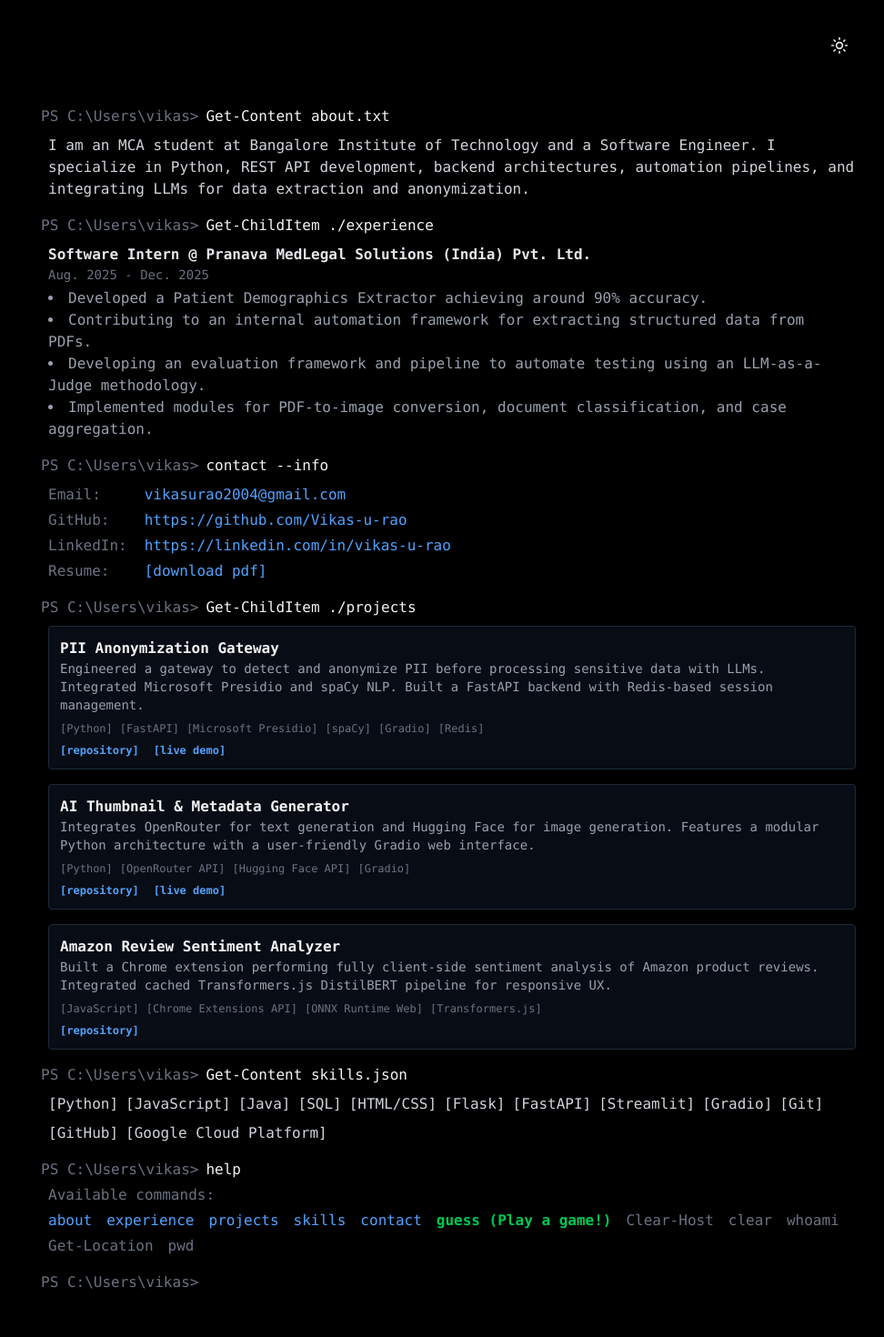
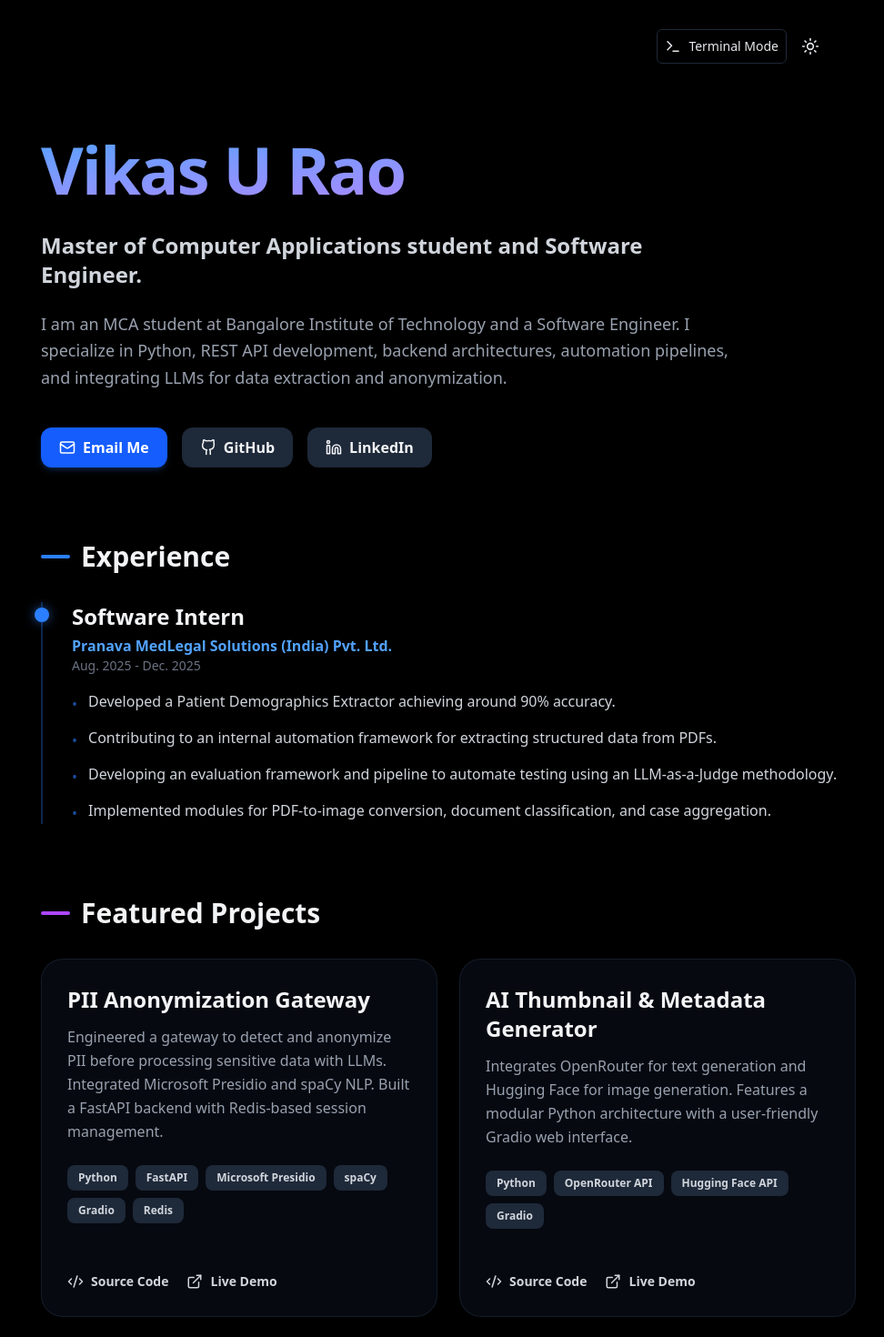
Before and after one commit to Vikas-u-rao/portfolio, a Next.js app: page / in a window 1280 px wide. Shown: the top 1470 px of the page at 91% size, without its empty margins (147-1119 px from the left). Built offline with nearby package versions, Linux system fonts and the light colour scheme.

Commit message:
feat: add premium visual portfolio and mode switcher

```diff
--- a/app/layout.tsx
+++ b/app/layout.tsx
@@ -1,9 +1,11 @@
 import type { Metadata, Viewport } from "next";
-import { JetBrains_Mono } from "next/font/google";
+import { Inter, JetBrains_Mono } from "next/font/google";
 import "./globals.css";
 import { ThemeProvider } from "@/components/ThemeProvider";
 import { ThemeToggle } from "@/components/ThemeToggle";
+import { ModeSwitcher } from "@/components/ModeSwitcher";
 
+const inter = Inter({ subsets: ["latin"], variable: "--font-inter" });
 const jetbrainsMono = JetBrains_Mono({
   variable: "--font-jetbrains-mono",
   subsets: ["latin"],
@@ -22,7 +24,7 @@ export const viewport: Viewport = {
 
 export const metadata: Metadata = {
   title: "Vikas U Rao — Portfolio",
-  description: "Terminal portfolio of Vikas U Rao. Software Engineer specializing in Python, REST APIs, backend architectures, and LLM integrations.",
+  description: "Portfolio of Vikas U Rao. Software Engineer specializing in Python, REST APIs, backend architectures, and LLM integrations.",
   metadataBase: new URL("https://vikasurao.dev"),
   openGraph: {
     title: "Vikas U Rao — Portfolio",
@@ -41,17 +43,20 @@ export default function RootLayout({
   children: React.ReactNode;
 }>) {
   return (
-    <html lang="en" className={`${jetbrainsMono.variable} antialiased`} suppressHydrationWarning>
+    <html lang="en" className={`${inter.variable} ${jetbrainsMono.variable} antialiased`} suppressHydrationWarning>
       <head>
         <link rel="dns-prefetch" href="https://fonts.googleapis.com" />
         <link rel="preconnect" href="https://fonts.gstatic.com" crossOrigin="anonymous" />
       </head>
-      <body className="bg-gray-50 dark:bg-black text-gray-800 dark:text-gray-300 font-mono min-h-screen p-4 md:p-8">
+      <body className="bg-gray-50 dark:bg-black text-gray-900 dark:text-gray-100 min-h-screen flex flex-col font-sans transition-colors duration-300">
         <ThemeProvider attribute="class" defaultTheme="dark" enableSystem={false}>
-          <div className="max-w-4xl mx-auto flex justify-end mb-4">
+          <div className="max-w-4xl w-full mx-auto flex justify-end p-4 md:p-8 pb-0">
+            <ModeSwitcher />
             <ThemeToggle />
           </div>
-          {children}
+          <main className="flex-grow p-4 md:px-8">
+            {children}
+          </main>
         </ThemeProvider>
       </body>
     </html>
--- a/app/page.tsx
+++ b/app/page.tsx
@@ -1,11 +1,121 @@
-import { TerminalInput } from "@/components/TerminalInput";
+import { portfolioData } from "@/lib/data";
+import { Mail, ExternalLink, Code2 } from "lucide-react";
 
-export default function TerminalPage() {
+// Simple SVG icons
+const GithubIcon = ({ size = 24 }: { size?: number }) => (
+  <svg xmlns="http://www.w3.org/2000/svg" width={size} height={size} viewBox="0 0 24 24" fill="none" stroke="currentColor" strokeWidth="2" strokeLinecap="round" strokeLinejoin="round"><path d="M15 22v-4a4.8 4.8 0 0 0-1-3.02c3.14-.35 6.44-1.54 6.44-7A5.44 5.44 0 0 0 20 4.77 5.07 5.07 0 0 0 19.91 1S18.73.65 16 2.48a13.38 13.38 0 0 0-7 0C6.27.65 5.09 1 5.09 1A5.07 5.07 0 0 0 5 4.77a5.44 5.44 0 0 0-1.5 3.78c0 5.42 3.3 6.61 6.44 7A3.37 3.37 0 0 0 9 18.13V22"></path></svg>
+);
+
+const LinkedinIcon = ({ size = 24 }: { size?: number }) => (
+  <svg xmlns="http://www.w3.org/2000/svg" width={size} height={size} viewBox="0 0 24 24" fill="none" stroke="currentColor" strokeWidth="2" strokeLinecap="round" strokeLinejoin="round"><path d="M16 8a6 6 0 0 1 6 6v7h-4v-7a2 2 0 0 0-2-2 2 2 0 0 0-2 2v7h-4v-7a6 6 0 0 1 6-6z"></path><rect x="2" y="9" width="4" height="12"></rect><circle cx="4" cy="4" r="2"></circle></svg>
+);
+
+export default function Home() {
   return (
-    <div className="font-mono max-w-4xl mx-auto flex flex-col gap-6 pb-20">
-      <div className="mt-8">
-        <TerminalInput />
-      </div>
+    <div className="max-w-4xl mx-auto flex flex-col gap-20 pb-20 font-sans">
+      {/* Hero Section */}
+      <section className="mt-8 flex flex-col gap-6">
+        <h1 className="text-5xl md:text-7xl font-extrabold tracking-tight bg-gradient-to-br from-blue-600 to-purple-600 dark:from-blue-400 dark:to-purple-400 text-transparent bg-clip-text pb-2">
+          {portfolioData.name}
+        </h1>
+        <p className="text-xl md:text-2xl text-gray-700 dark:text-gray-300 font-semibold max-w-2xl">
+          {portfolioData.tagline}
+        </p>
+        <p className="text-lg text-gray-600 dark:text-gray-400 max-w-3xl leading-relaxed">
+          {portfolioData.about}
+        </p>
+        <div className="flex flex-wrap gap-4 mt-4">
+          <a href={`mailto:${portfolioData.email}`} className="flex items-center gap-2 px-5 py-2.5 bg-blue-600 hover:bg-blue-700 text-white rounded-xl transition-all font-semibold shadow-md shadow-blue-500/20">
+            <Mail size={18} /> Email Me
+          </a>
+          <a href={portfolioData.socials.github} target="_blank" rel="noreferrer" className="flex items-center gap-2 px-5 py-2.5 bg-gray-200 dark:bg-gray-800 hover:bg-gray-300 dark:hover:bg-gray-700 rounded-xl transition-all font-semibold">
+            <GithubIcon size={18} /> GitHub
+          </a>
+          <a href={portfolioData.socials.linkedin} target="_blank" rel="noreferrer" className="flex items-center gap-2 px-5 py-2.5 bg-gray-200 dark:bg-gray-800 hover:bg-gray-300 dark:hover:bg-gray-700 rounded-xl transition-all font-semibold">
+            <LinkedinIcon size={18} /> LinkedIn
+          </a>
+        </div>
+      </section>
+
+      {/* Experience Section */}
+      <section className="flex flex-col gap-8">
+        <h2 className="text-3xl font-bold flex items-center gap-3">
+          <div className="w-8 h-1 bg-blue-500 rounded-full"></div>
+          Experience
+        </h2>
+        <div className="space-y-8">
+          {portfolioData.experience.map((exp, idx) => (
+            <div key={idx} className="relative pl-8 border-l-2 border-blue-500/20 dark:border-blue-500/30">
+              <div className="absolute w-4 h-4 bg-blue-500 rounded-full -left-[9px] top-1.5 shadow-[0_0_12px_rgba(59,130,246,0.6)]"></div>
+              <h3 className="text-2xl font-bold text-gray-900 dark:text-gray-100">{exp.role}</h3>
+              <p className="text-blue-600 dark:text-blue-400 font-semibold mt-1">{exp.company}</p>
+              <p className="text-sm text-gray-500 font-medium mb-4">{exp.period}</p>
+              <ul className="space-y-3 text-gray-700 dark:text-gray-300">
+                {exp.bulletPoints.map((point, i) => (
+                  <li key={i} className="flex gap-3">
+                    <span className="text-blue-500/60 mt-1">•</span>
+                    <span className="leading-relaxed">{point}</span>
+                  </li>
+                ))}
+              </ul>
+            </div>
+          ))}
+        </div>
+      </section>
+
+      {/* Projects Section */}
+      <section className="flex flex-col gap-8">
+        <h2 className="text-3xl font-bold flex items-center gap-3">
+          <div className="w-8 h-1 bg-purple-500 rounded-full"></div>
+          Featured Projects
+        </h2>
+        <div className="grid grid-cols-1 md:grid-cols-2 gap-6">
+          {portfolioData.projects.map((project) => (
+            <div key={project.id} className="group relative flex flex-col justify-between p-7 rounded-3xl bg-white dark:bg-gray-900/40 border border-gray-200 dark:border-gray-800/60 shadow-sm hover:shadow-2xl hover:shadow-blue-500/5 hover:-translate-y-1.5 transition-all duration-300">
+              <div>
+                <h3 className="text-2xl font-bold mb-3 text-gray-900 dark:text-gray-100 group-hover:text-blue-600 dark:group-hover:text-blue-400 transition-colors">{project.title}</h3>
+                <p className="text-gray-600 dark:text-gray-400 mb-6 leading-relaxed">
+                  {project.technicalSummary}
+                </p>
+                <div className="flex flex-wrap gap-2 mb-8">
+                  {project.techStack.map((tech, i) => (
+                    <span key={i} className="px-3 py-1.5 text-xs font-semibold bg-gray-100 dark:bg-gray-800 text-gray-700 dark:text-gray-300 rounded-lg">
+                      {tech.name}
+                    </span>
+                  ))}
+                </div>
+              </div>
+              <div className="flex gap-5 pt-4 mt-auto">
+                {project.repoUrl && (
+                  <a href={project.repoUrl} target="_blank" rel="noreferrer" className="text-sm flex items-center gap-2 font-bold text-gray-700 dark:text-gray-300 hover:text-blue-600 dark:hover:text-blue-400 transition-colors">
+                    <Code2 size={18} /> Source Code
+                  </a>
+                )}
+                {project.liveUrl && (
+                  <a href={project.liveUrl} target="_blank" rel="noreferrer" className="text-sm flex items-center gap-2 font-bold text-gray-700 dark:text-gray-300 hover:text-blue-600 dark:hover:text-blue-400 transition-colors">
+                    <ExternalLink size={18} /> Live Demo
+                  </a>
+                )}
+              </div>
+            </div>
+          ))}
+        </div>
+      </section>
+
+      {/* Skills Section */}
+      <section className="flex flex-col gap-8">
+        <h2 className="text-3xl font-bold flex items-center gap-3">
+          <div className="w-8 h-1 bg-green-500 rounded-full"></div>
+          Skills & Tools
+        </h2>
+        <div className="flex flex-wrap gap-3">
+          {portfolioData.skills.map((skill, i) => (
+            <div key={i} className="px-5 py-2.5 bg-white dark:bg-gray-900/50 border border-gray-200 dark:border-gray-800 rounded-xl shadow-sm font-semibold text-gray-800 dark:text-gray-200 hover:border-blue-500 dark:hover:border-blue-400 hover:bg-blue-50 dark:hover:bg-blue-900/20 transition-all cursor-default">
+              {skill.name}
+            </div>
+          ))}
+        </div>
+      </section>
     </div>
   );
 }
--- /dev/null
+++ b/app/terminal/page.tsx
@@ -0,0 +1,11 @@
+import { TerminalInput } from "@/components/TerminalInput";
+
+export default function TerminalPage() {
+  return (
+    <div className="font-mono max-w-4xl mx-auto flex flex-col gap-6 pb-20">
+      <div className="mt-8">
+        <TerminalInput />
+      </div>
+    </div>
+  );
+}
--- /dev/null
+++ b/components/ModeSwitcher.tsx
@@ -0,0 +1,30 @@
+"use client";
+
+import Link from "next/link";
+import { usePathname } from "next/navigation";
+import { Terminal, LayoutTemplate } from "lucide-react";
+
+export function ModeSwitcher() {
+  const pathname = usePathname();
+  const isTerminal = pathname === "/terminal";
+
+  return (
+    <Link
+      href={isTerminal ? "/" : "/terminal"}
+      className="p-2 mr-2 flex items-center gap-2 rounded-md hover:bg-gray-200 dark:hover:bg-gray-800 text-gray-800 dark:text-gray-200 transition-colors text-sm font-medium border border-gray-200 dark:border-gray-800"
+      aria-label="Toggle portfolio mode"
+    >
+      {isTerminal ? (
+        <>
+          <LayoutTemplate size={18} />
+          <span className="hidden sm:inline">Visual UI</span>
+        </>
+      ) : (
+        <>
+          <Terminal size={18} />
+          <span className="hidden sm:inline">Terminal Mode</span>
+        </>
+      )}
+    </Link>
+  );
+}
```
